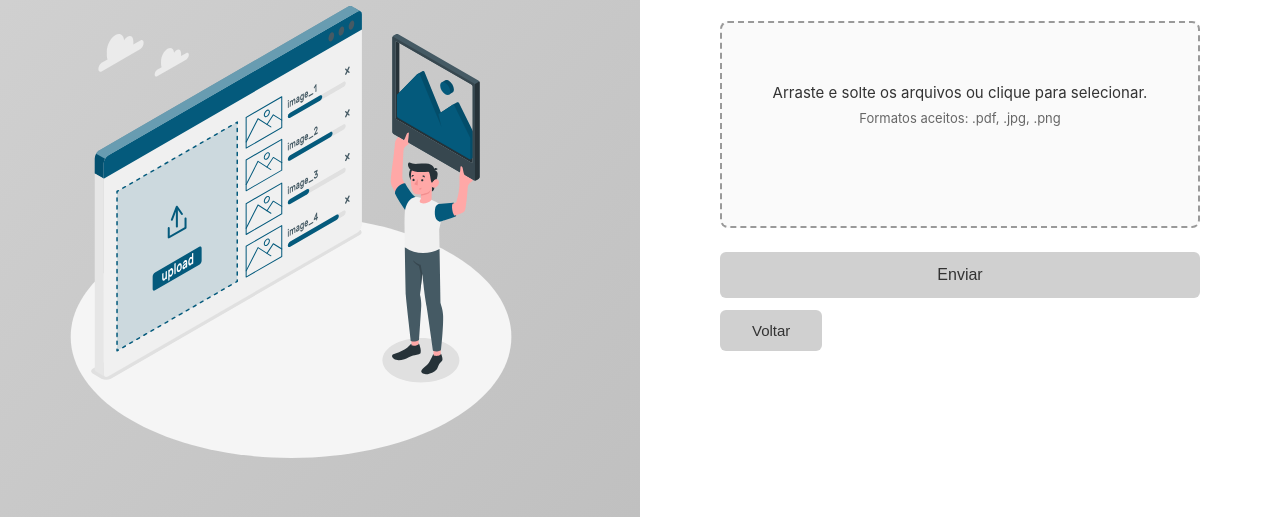
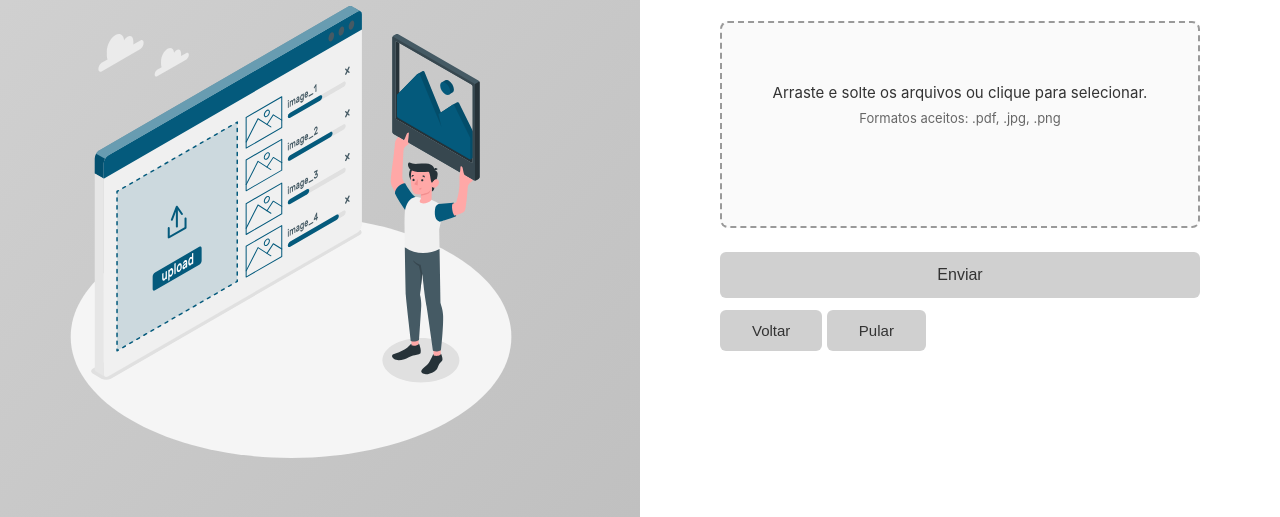
Before and after one commit to Joljolionn/sumus-frontend, a website: page Pages/cadastro_passo5.html in a window 1280 px wide. Shown: the part 283-800 px from the top of the page. Drawn offline with Linux system fonts and the light colour scheme.

Commit message:
feat: adicionar integração de cadastro com backend

```diff
--- a/Pages/cadastro_passo5.html
+++ b/Pages/cadastro_passo5.html
@@ -441,6 +441,7 @@
 
         <button class="btn-back" onclick="location.href='/passenger/signup/4'">Voltar</button>
 
+         <button type="button" class="btn-pular" onclick="pularEnvioDocumentos()">Pular</button>
       </div>
     </div>
 
--- a/assets/js/CRUD.js
+++ b/assets/js/CRUD.js
@@ -6,7 +6,7 @@ const USER_TYPE = localStorage.getItem("userType"); // "passenger" ou "driver"
 
 if (!TOKEN || !USER_TYPE) {
 	alert("Sessão expirada. Faça login novamente.");
-	location.href = "login.html";
+	location.href = "/login";
 }
 
 const API_BASE =
--- a/assets/js/cadastro.js
+++ b/assets/js/cadastro.js
@@ -368,17 +368,45 @@ function converterArquivo(file) {
     });
 }
 
-function pularEnvioDocumentos() {
-  let cadastro = getCadastro();
+async function pularEnvioDocumentos() {
+    let cadastro = getCadastro();
 
-  // garante que existe o objeto / arrays
-  cadastro.documentos = cadastro.documentos || [];
+    // 1. Lógica de atualização e salvamento local (síncrono)
+    cadastro.documentos = cadastro.documentos || [];
+    cadastro.status = "pendente_documentos";
+    saveCadastro(cadastro); // Salva no localStorage (síncrono)
 
-  // opcional: marcar status
-  cadastro.status = "pendente_documentos";
+    // 2. Lógica de envio da requisição (assíncrono)
+    const storageKey = getStorageKey();
 
-  saveCadastro(cadastro);
+    const BASE_URL = storageKey === "cadastroMotorista"
+        ? "http://localhost:8080/driver/"
+        : "http://localhost:8080/passenger/";
 
-  // redireciona onde quiser
-  location.href = "passenger-account.html";
+    try {
+        const response = await fetch(BASE_URL + "signup", {
+            method: "POST",
+            headers: {
+                "Content-Type": "application/json"
+            },
+            // Envia o objeto 'cadastro' atualizado como corpo da requisição
+            body: JSON.stringify(cadastro)
+        });
+
+        // 3. Verifica o sucesso do envio
+        if (!response.ok) {
+             const errorText = await response.text();
+             console.error("Detalhes do erro:", errorText);
+             // Lança um erro que será capturado pelo bloco catch abaixo
+             throw new Error(`Erro ao finalizar cadastro. Status: ${response.status}`);
+        }
+
+        // 4. Redireciona somente se a requisição foi bem-sucedida
+        location.href = "/passenger/account";
+
+    } catch (error) {
+        // 5. Trata erros
+        console.error("Erro ao enviar cadastro para o servidor:", error);
+        alert("Não foi possível finalizar o cadastro no servidor. Tente novamente.");
+    }
 }
```
Also changed, not shown: Pages/login.html (+1 -1 lines).
